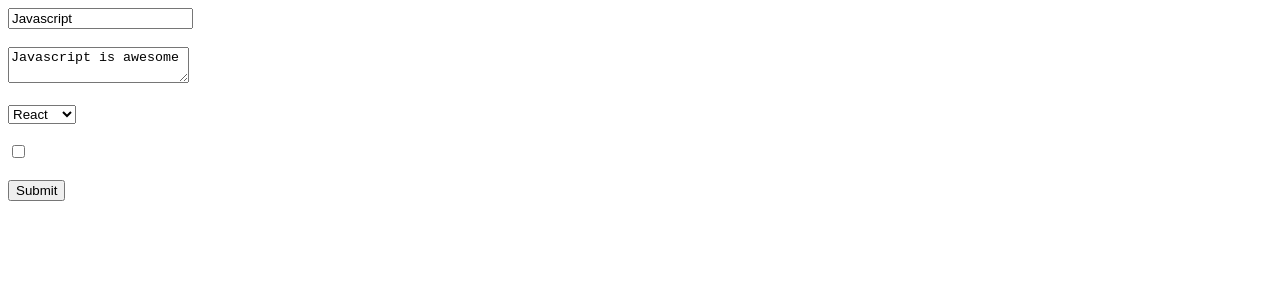
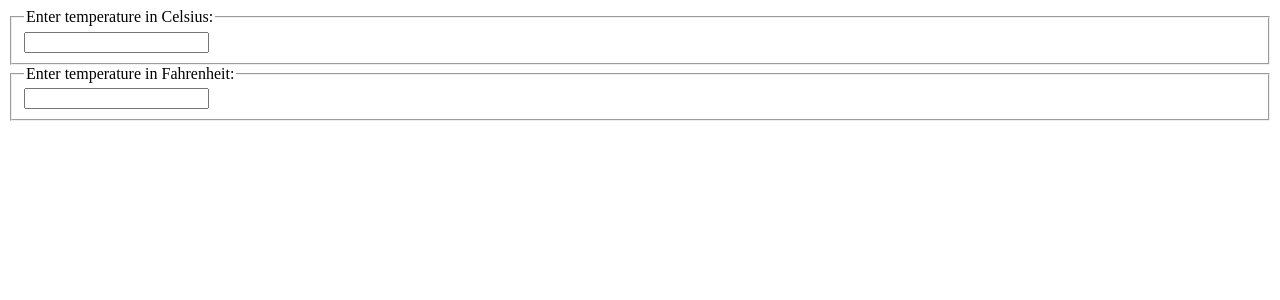
Before and after one commit to Abdullah9001/learn_react, a React app: page / in a window 1280 px wide. Shown: the top 300 px of the page. Built offline with nearby package versions, Linux system fonts and the light colour scheme; the HTML template or start-up script is replaced by a standard one.

Commit message:
ordhek shesh, bakita agamikal

```diff
--- a/src/App.jsx
+++ b/src/App.jsx
@@ -1,9 +1,9 @@
-import Form from "./component/Form";
+import Calculetor from "./component/Calculetor";
 
 function App() {
   return (
     <div>
-      <Form />
+      <Calculetor />
     </div>
   );
 }
--- /dev/null
+++ b/src/component/BoillingVardict.jsx
@@ -0,0 +1,6 @@
+export default function BoillingVardict({ celsius = 0 }) {
+  if (celsius > 100) {
+    return <p>The water would boiled</p>;
+  }
+  return <p>Water would not boiled</p>;
+}
--- /dev/null
+++ b/src/component/TemperatureInput.jsx
@@ -0,0 +1,19 @@
+import React from "react";
+
+const scaleName = {
+  c: "Celsius",
+  f: "Fahrenheit",
+};
+
+export default function TemperatureInput({
+  temperature,
+  scale,
+  onTemperatureChange,
+}) {
+  return (
+    <fieldset>
+      <legend>Enter temperature in {scaleName[scale]}:</legend>
+      <input type="text" value={temperature} onChange={onTemperatureChange} />
+    </fieldset>
+  );
+}
```
